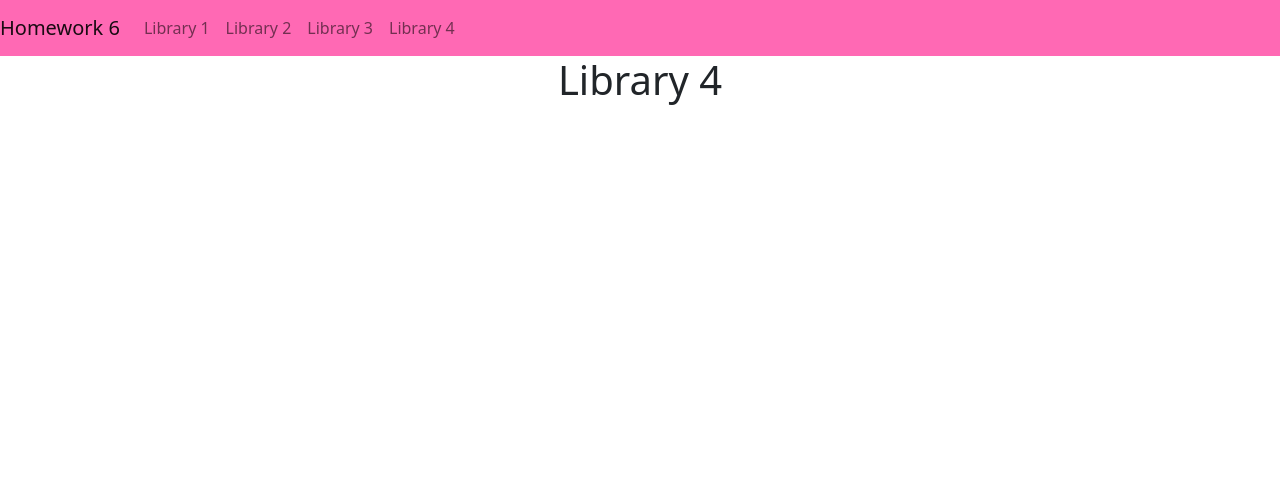
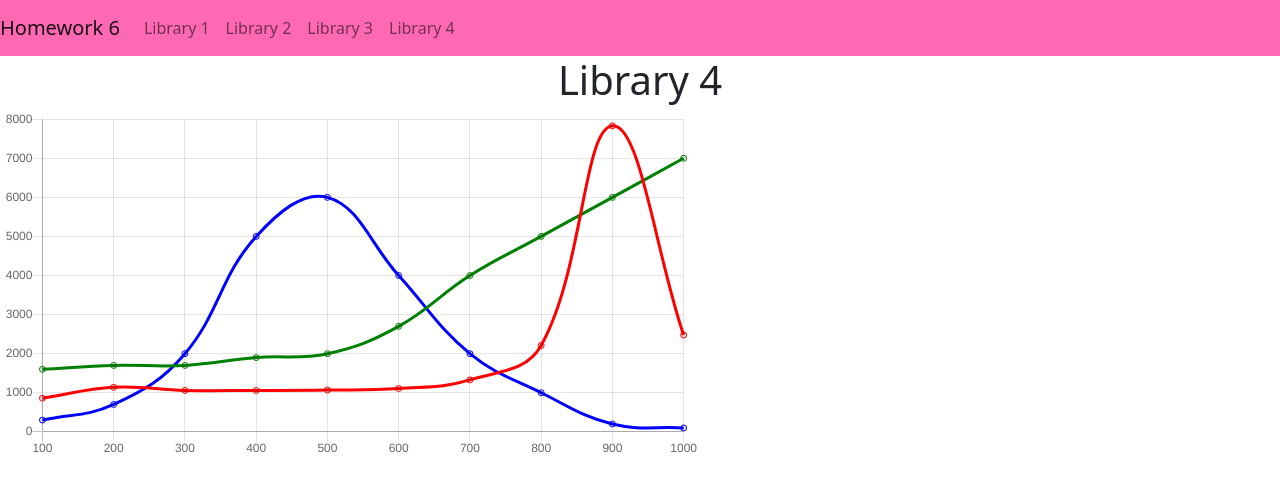
Before and after one commit to emilyprivett/homework6, a plain HTML site: page library4.html in a window 1280 px wide. Drawn offline with nearby package versions, Linux system fonts and the light colour scheme.

Commit message:
library 4

```diff
--- a/library4.html
+++ b/library4.html
@@ -36,7 +36,7 @@
     <script>
         var xValues = [100, 200, 300, 400, 500, 600, 700, 800, 900, 1000];
 
-        new Chart("myChart", {
+        new Chart("myFirstChart", {
             type: "line",
             data: {
                 labels: xValues,
```
